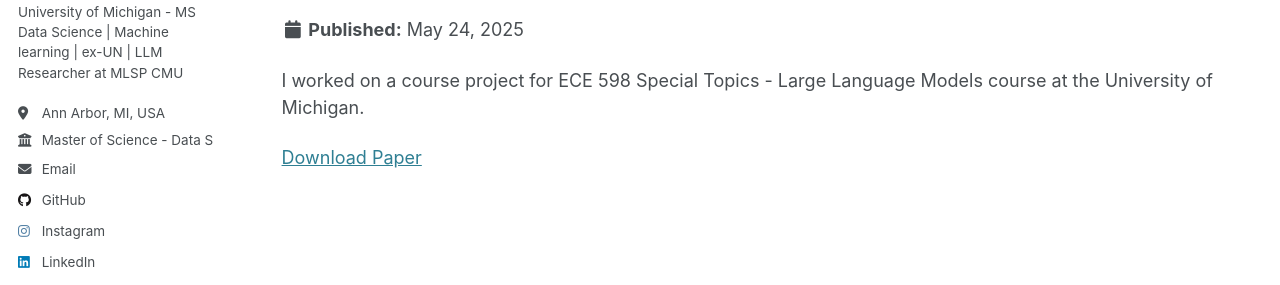
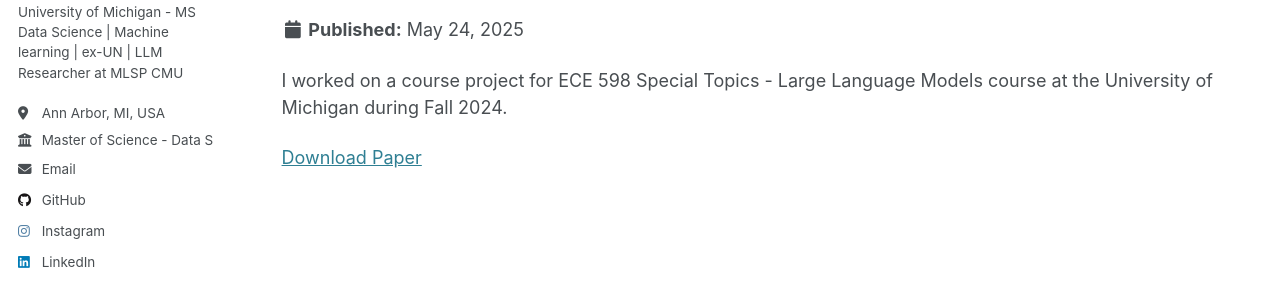
Before and after one commit to erapariharr/erapariharr.github.io, a Jekyll site: the page built from _pages/projects.md, in a window 1280 px wide. Shown: the part 280-565 px from the top of the page. Built offline with Jekyll 4.4.1, drawn with Linux system fonts in a browser that asks for light colours.

Commit message:
Update register-augmented-llm-finetuning.md

```diff
--- a/_projects/register-augmented-llm-finetuning.md
+++ b/_projects/register-augmented-llm-finetuning.md
@@ -2,7 +2,7 @@
 title: "Register Augmented LLM Fine-tuning"
 collection: projects
 permalink: /projects/register-augmented-llm-finetuning
-excerpt: 'I worked on a course project for ECE 598 Special Topics - Large Language Models course at the University of Michigan.'
+excerpt: 'I worked on a course project for ECE 598 Special Topics - Large Language Models course at the University of Michigan during Fall 2024.'
 paperurl: 'http://erapariharr.github.io/files/paper1.pdf'
 slidesurl: 'http://erapariharr.github.io/files/eecs598-llms-final-report.pdf'
 ---
```
